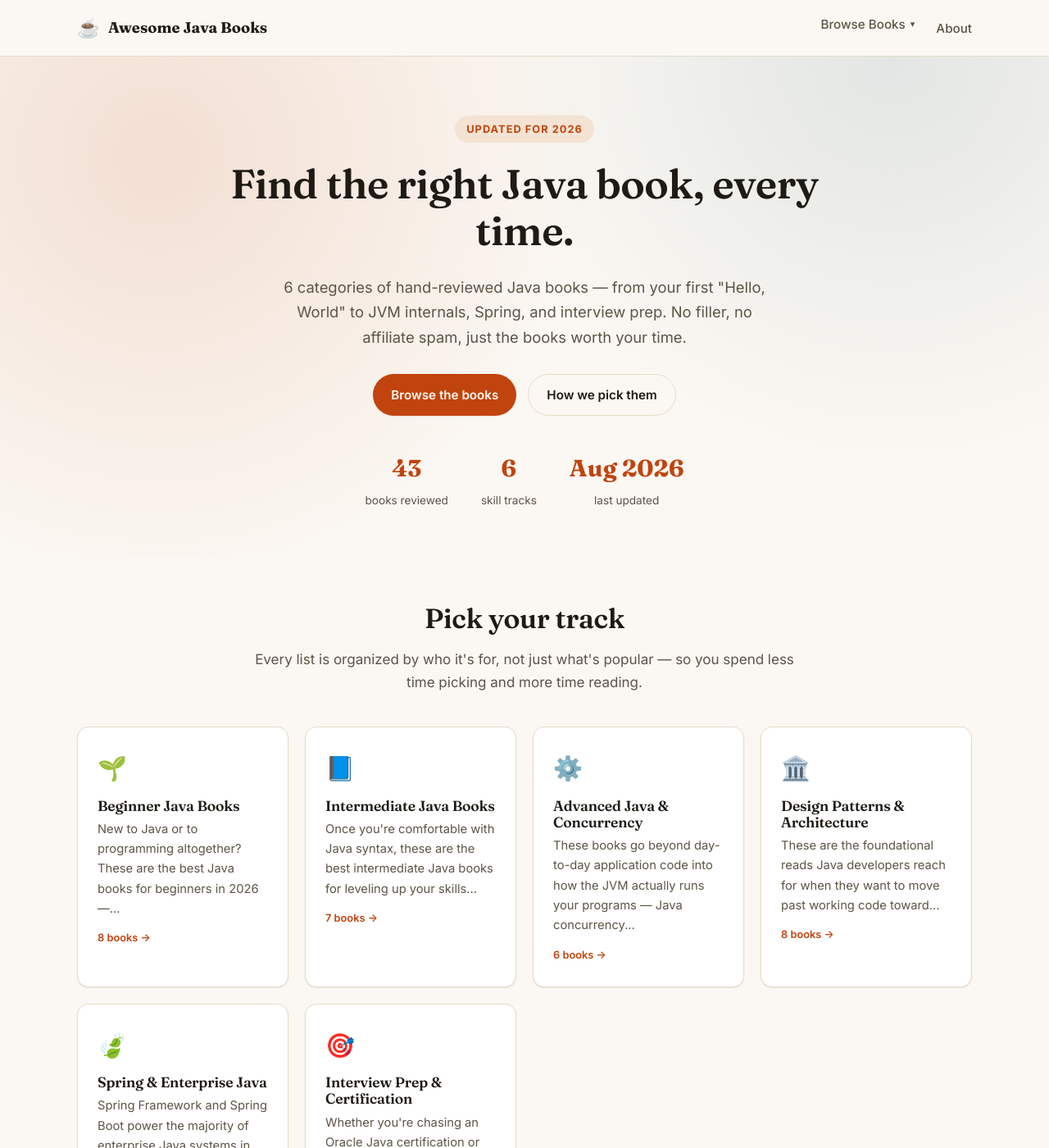
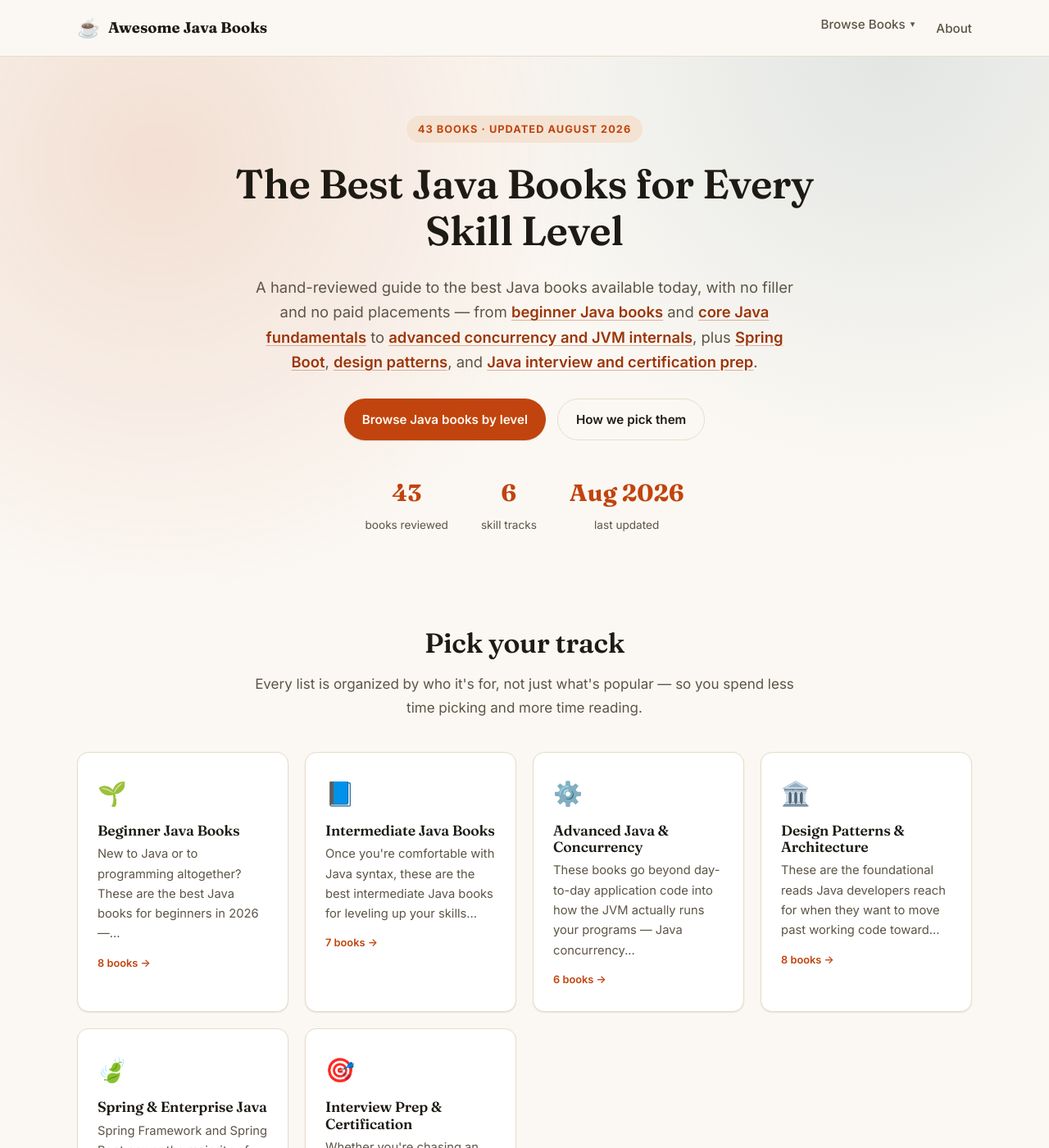
Before and after one commit to mohsenk/JavaBooks, a Jekyll site: the page built from docs/index.html, in a window 1280 px wide and 1400 px high. Shown: the whole window at 82% size. Built offline with Jekyll 4.4.1, drawn with Linux system fonts in a browser that asks for light colours.

Commit message:
Optimize homepage hero for SEO keyword targeting
Rewrite the H1 to lead with "Best Java Books" (the primary head-term
searched in this space, confirmed via competitor titles like "Best
Java Books for Beginners", "Top Java Books"), replacing the generic
"Find the right Java book, every time." Rework the lede into six
descriptive, keyword-rich internal links (beginner Java books, core
Java fundamentals, advanced concurrency and JVM internals, Spring
Boot, design patterns, Java interview and certification prep) instead
of plain text, giving every category page contextual anchor-text
links from the highest-authority page on the site. Kicker now shows
live book count + last-updated month for a freshness signal, and the
primary CTA reads "Browse Java books by level" instead of generic
"Browse the books".

Co-Authored-By: Claude Sonnet 5 <noreply@anthropic.com>

```diff
--- a/docs/assets/css/style.css
+++ b/docs/assets/css/style.css
@@ -264,11 +264,20 @@ p { margin: 0 0 1em; }
 .hero h1 { max-width: 780px; margin-inline: auto; }
 
 .hero .lede {
-  max-width: 620px;
+  max-width: 680px;
   margin: 18px auto 0;
   font-size: 1.15rem;
   color: var(--color-text-muted);
 }
+
+.hero .lede a {
+  color: var(--color-primary-dark);
+  font-weight: 600;
+  text-decoration: underline;
+  text-decoration-color: color-mix(in srgb, var(--color-primary) 40%, transparent);
+  text-underline-offset: 3px;
+}
+.hero .lede a:hover { text-decoration-color: var(--color-primary); }
 
 .hero-stats {
   display: flex;
--- a/docs/index.html
+++ b/docs/index.html
@@ -7,16 +7,17 @@ permalink: /
 
 <section class="hero">
   <div class="wrap">
-    <span class="kicker">Updated for {{ site.time | date: "%Y" }}</span>
-    <h1>Find the right Java book, every time.</h1>
-    <p class="lede">{{ site.data.books | size }} categories of hand-reviewed Java books — from your first "Hello, World" to JVM internals, Spring, and interview prep. No filler, no affiliate spam, just the books worth your time.</p>
+    {% assign total = 0 %}{% for cat in site.data.books %}{% assign total = total | plus: cat.books.size %}{% endfor %}
+    <span class="kicker">{{ total }} Books &middot; Updated {{ site.time | date: "%B %Y" }}</span>
+    <h1>The Best Java Books for Every Skill Level</h1>
+    <p class="lede">A hand-reviewed guide to the best Java books available today, with no filler and no paid placements — from <a href="{{ '/books/beginner/' | relative_url }}">beginner Java books</a> and <a href="{{ '/books/intermediate/' | relative_url }}">core Java fundamentals</a> to <a href="{{ '/books/advanced/' | relative_url }}">advanced concurrency and JVM internals</a>, plus <a href="{{ '/books/spring-enterprise/' | relative_url }}">Spring Boot</a>, <a href="{{ '/books/design-architecture/' | relative_url }}">design patterns</a>, and <a href="{{ '/books/interview-prep/' | relative_url }}">Java interview and certification prep</a>.</p>
     <div class="hero-actions">
-      <a class="btn" href="#categories">Browse the books</a>
+      <a class="btn" href="#categories">Browse Java books by level</a>
       <a class="btn btn-ghost" href="{{ '/about/' | relative_url }}">How we pick them</a>
     </div>
     <div class="hero-stats">
       <div class="stat">
-        <strong>{% assign total = 0 %}{% for cat in site.data.books %}{% assign total = total | plus: cat.books.size %}{% endfor %}{{ total }}</strong>
+        <strong>{{ total }}</strong>
         <span>books reviewed</span>
       </div>
       <div class="stat">
```
